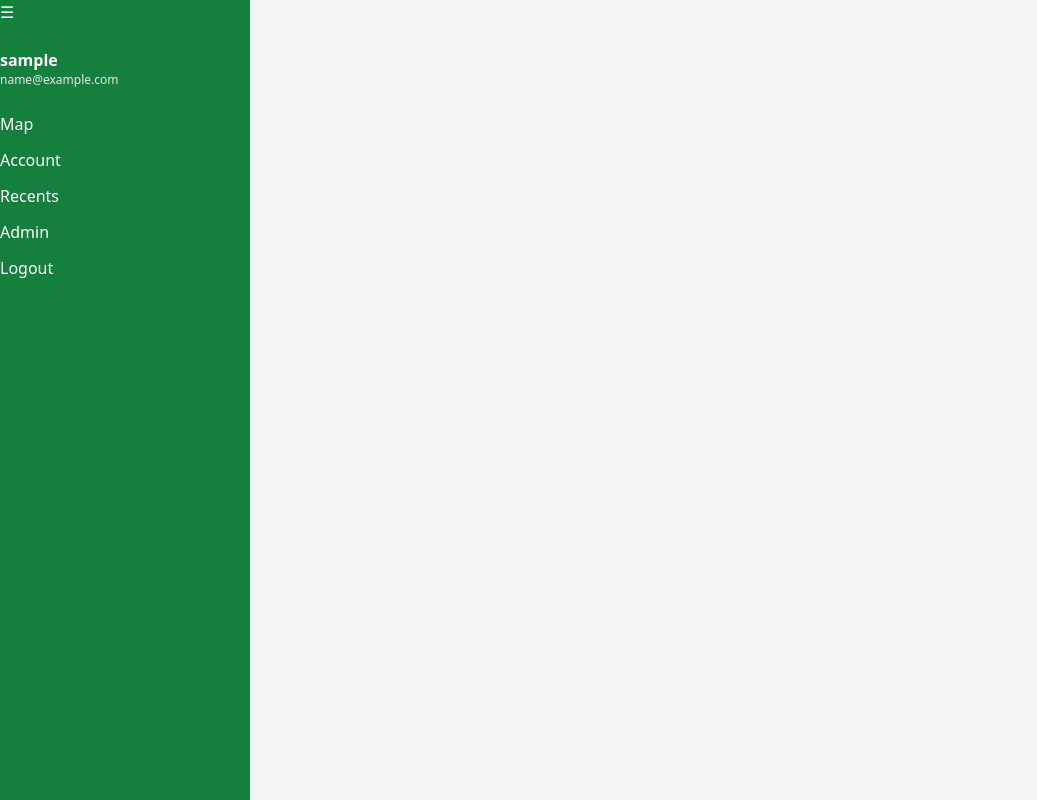
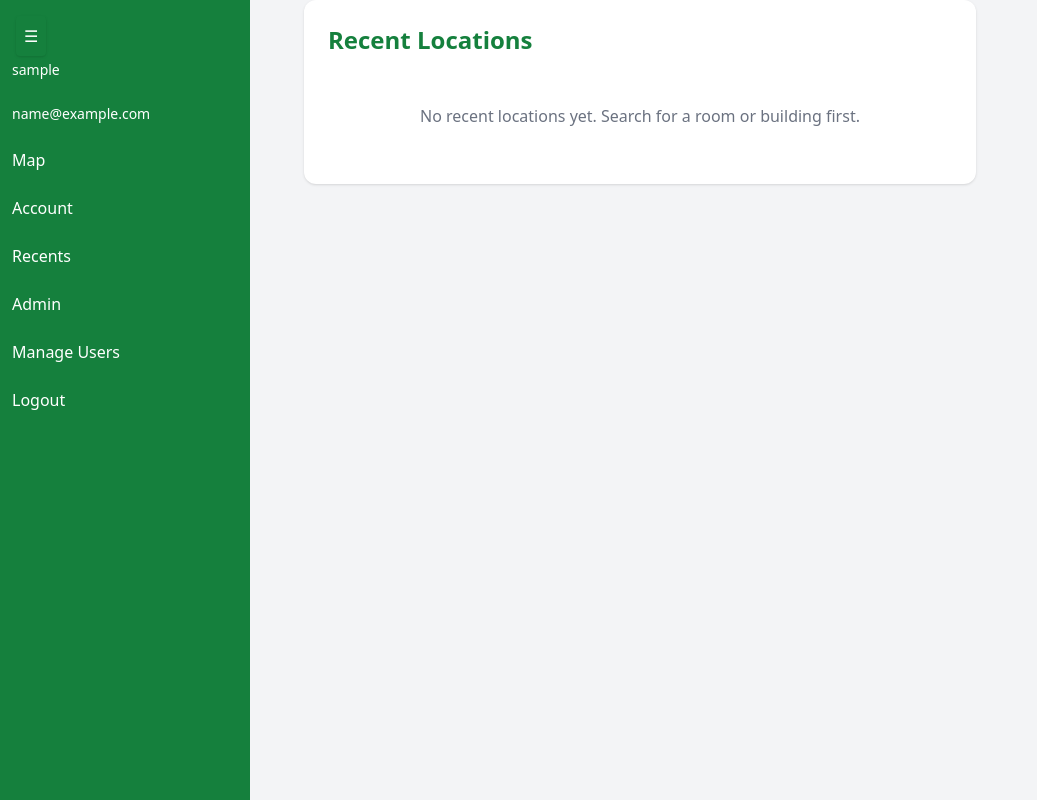
Before and after one commit to Breestellar/Tum-Room-Locator, a Flask app: page /recents in a window 1280 px wide. Shown: the whole page, without its empty margins (0-1037 px from the left). Run offline with Flask 3, Linux system fonts and the light colour scheme; the visitor is signed in with stand-in values (Sample User, id 1); tables that the repository leaves empty or names only in its code hold one stand-in row (values such as "Sample post"); some libraries are stand-ins or nearby versions.

Commit message:
fix(recents): correct localStorage key and redesign recent locations page

```diff
--- a/app.py
+++ b/app.py
@@ -1,14 +1,11 @@
-import re, random, email, smtplib
-from click import confirm
+import re, random
 from datetime import datetime, timedelta
+from functools import wraps
 from db import get_db
 from flask import Flask, flash, render_template, request, redirect, url_for, jsonify, session
-from flask_login import login_required
 from flask_mail import Mail, Message
 from itsdangerous import URLSafeTimedSerializer
 from werkzeug.security import check_password_hash, generate_password_hash
-
-import db
 
 app = Flask(__name__)
 app.secret_key = 'supersecretkey'
@@ -17,8 +14,8 @@
 app.config['MAIL_SERVER'] = 'smtp.gmail.com'
 app.config['MAIL_PORT'] = 587
 app.config['MAIL_USE_TLS'] = True
-app.config['MAIL_USERNAME'] = 'kausistella@gmail.com'
-app.config['MAIL_PASSWORD'] = 'erwa llfx ezyj khmp'
+app.config['MAIL_USERNAME'] = 'tumroomlocator@gmail.com'
+app.config['MAIL_PASSWORD'] = 'wvmj sszc amiz zkrd'
 app.config['MAIL_DEFAULT_SENDER'] = app.config['MAIL_USERNAME']
 
 mail = Mail(app)
@@ -44,8 +41,9 @@
 
 @app.context_processor
 def inject_user():
-    if 'user_id' not in session:
-        return dict(current_user={"is_authenticated": False})
+    user_id = session.get("user_id")
+    if not user_id:
+        return dict(current_user=None)
 
     conn = get_db()
     cursor = conn.cursor(dictionary=True)
@@ -112,6 +110,40 @@
 
     return render_template('register.html')
 
+#------------------------- LOGIN REQUIRED DECORATOR ------------------------#
+
+def login_required(f):
+    @wraps(f)
+    def decorated_function(*args, **kwargs):
+        if 'user_id' not in session:
+            flash('Please login first')
+            return redirect(url_for('login'))
+        return f(*args, **kwargs)
+    return decorated_function
+
+
+#------------------------- ADMIN REQUIRED DECORATOR ------------------------#
+
+def admin_required(f):
+    @wraps(f)
+    def decorated_function(*args, **kwargs):
+        if "user_id" not in session:
+            return redirect(url_for("login"))
+
+        conn = get_db()
+        cursor = conn.cursor(dictionary=True)
+        cursor.execute("SELECT role FROM users WHERE id=%s", (session["user_id"],))
+        user = cursor.fetchone()
+        cursor.close()
+        conn.close()
+
+        if not user or user['role'] != "admin":
+            flash("Unauthorized access", "danger")
+            return redirect(url_for("map"))
+
+        return f(*args, **kwargs)
+    return decorated_function
+
 
 #------------------------- LOGIN ------------------------#
 
@@ -135,7 +167,9 @@
         if user and check_password_hash(user['password'], password):
 
             session['user_id'] = user['id']
+            session['username'] = user['username']
             session['role'] = user['role']
+            session.permanent = True
 
             return redirect('/admin' if user['role'] == 'admin' else '/map')
 
@@ -143,9 +177,11 @@
 
     return render_template('login.html')
 
+
 #------------------------- ACCOUNT PAGE ------------------------#
 
 @app.route('/account')
+@login_required
 def account():
     if 'user_id' not in session:
         return redirect(url_for('login'))
@@ -155,6 +191,7 @@
 #------------------------- CHANGE EMAIL ------------------------#
 
 @app.route('/change-email', methods=['GET', 'POST'])
+@login_required
 def change_email():
     if 'user_id' not in session:
         return redirect(url_for('login'))
@@ -304,6 +341,7 @@
 #------------------------- CHANGE PASSWORD ------------------------#
 
 @app.route('/change-password', methods=['GET', 'POST'])
+@login_required
 def change_password():
     if 'user_id' not in session:
         return redirect(url_for('login'))
@@ -350,16 +388,14 @@
 @app.route('/logout')
 def logout():
     session.clear()
-    return redirect(url_for('home'))
+    return redirect(url_for('login'))
 
 
 #-------------------------- ADMIN DASHBOARD --------------------------#
 
 @app.route('/admin')
+@admin_required
 def admin():
-
-    if not require_admin():
-        return "Unauthorized", 403
 
     conn = get_db()
     cursor = conn.cursor(dictionary=True)
@@ -387,10 +423,8 @@
 #----------------------- ADD CAMPUS -----------------------#
 
 @app.route('/admin/add_campus', methods=['POST'])
+@admin_required
 def add_campus():
-
-    if not require_admin():
-        return "Unauthorized", 403
 
     name = request.form['name']
 
@@ -409,11 +443,8 @@
 #----------------------- ADD BUILDING -----------------------#
 
 @app.route('/admin/add_building', methods=['POST'])
+@admin_required
 def add_building():
-
-    if not require_admin():
-        return "Unauthorized", 403
-
     try:
         lat = float(request.form['latitude'])
         lng = float(request.form['longitude'])
@@ -447,10 +478,8 @@
 #----------------------- ADD ROOM -----------------------#
 
 @app.route('/admin/add_room', methods=['POST'])
+@admin_required
 def add_room():
-
-    if not require_admin():
-        return "Unauthorized", 403
 
     conn = get_db()
     cursor = conn.cursor()
@@ -475,10 +504,8 @@
 #-------------------------- DELETE BUILDING --------------------------#
 
 @app.route('/admin/delete_building', methods=['POST'])
+@admin_required
 def delete_building():
-
-    if not require_admin():
-        return "Unauthorized", 403
 
     building_id = request.form['id']
 
@@ -501,10 +528,8 @@
 #-------------------------- DELETE ROOM --------------------------#
 
 @app.route('/admin/delete_room', methods=['POST'])
+@admin_required
 def delete_room():
-
-    if not require_admin():
-        return "Unauthorized", 403
 
     room_id = request.form['id']
 
@@ -520,9 +545,104 @@
     return redirect('/admin')
 
 
+#-------------------------- MANAGE USERS --------------------------#
+
+@app.route('/manage_users')
+@admin_required
+def manage_users():
+    conn = get_db()
+    cursor = conn.cursor(dictionary=True)
+
+    cursor.execute("""
+        SELECT id, username, email, role, created_at
+        FROM users
+        ORDER BY created_at DESC
+    """)
+    users = cursor.fetchall()
+
+    cursor.execute("SELECT COUNT(*) AS total FROM users")
+    total_users = cursor.fetchone()['total']
+
+    cursor.execute("""
+        SELECT username, email, role, created_at
+        FROM users
+        ORDER BY created_at DESC
+        LIMIT 5
+    """)
+    recent_users = cursor.fetchall()
+
+    cursor.execute("""
+        SELECT location_name, COUNT(*) AS count
+        FROM searches
+        WHERE location_name IS NOT NULL AND location_name != ''
+        GROUP BY location_name
+        ORDER BY count DESC
+        LIMIT 5
+    """)
+    popular = cursor.fetchall()
+
+    cursor.close()
+    conn.close()
+
+    return render_template(
+        'manage_users.html',
+        users=users,
+        total_users=total_users,
+        recent_users=recent_users,
+        popular=popular
+    )
+
+#-------------------------- DELETE USER --------------------------#
+
+@app.route("/admin/delete_user", methods=["POST"])
+@login_required
+@admin_required
+def delete_user():
+    user_id = request.form.get("user_id")
+
+    if user_id:
+        if str(user_id) == str(session.get("user_id")):
+            flash("You cannot delete yourself", "danger")
+        else:
+            conn = get_db()
+            cursor = conn.cursor()
+            cursor.execute("DELETE FROM users WHERE id=%s", (user_id,))
+            conn.commit()
+            cursor.close()
+            conn.close()
+
+    return redirect(url_for("manage_users"))
+
+
+#-------------------------- TOGGLE ROLE --------------------------#
+
+@app.route("/admin/toggle_role", methods=["POST"])
+@login_required
+@admin_required
+def toggle_role():
+    user_id = request.form.get("user_id")
+    if user_id:
+        conn = get_db()
+        cursor = conn.cursor(dictionary=True)
+
+        cursor.execute("SELECT role FROM users WHERE id=%s", (user_id,))
+        user = cursor.fetchone()
+
+        if user:
+            new_role = "admin" if user["role"] == "user" else "user"
+            cursor.execute("UPDATE users SET role=%s WHERE id=%s", (new_role, user_id))
+            conn.commit()
+
+        cursor.close()
+        conn.close()
+
+    return redirect(url_for("manage_users"))
+
+
 #-------------------------- MAP VIEW --------------------------#
 
 @app.route('/map')
+@login_required
 def map_view():
     building_id = request.args.get('building_id')
     return render_template('map.html', building_id=building_id)
@@ -531,6 +651,7 @@
 #-------------------------- SEARCH API --------------------------#
 
 @app.route('/api/search')
+@login_required
 def search():
 
     query = request.args.get('q', '').lower().strip()
@@ -604,6 +725,7 @@
 
 #-------------------------- RECENTS PAGE --------------------------#
 @app.route('/recents')
+@login_required
 def recents():
     if 'user_id' not in session:
         return redirect(url_for('login'))
--- a/package.json
+++ b/package.json
@@ -6,5 +6,9 @@
     "commitizen": {
       "path": "./node_modules/cz-conventional-changelog"
     }
+  },
+  "dependencies": {
+    "@tailwindcss/cli": "^4.2.4",
+    "tailwindcss": "^4.2.4"
   }
 }
--- a/templates/base.html
+++ b/templates/base.html
@@ -13,46 +13,50 @@
 
 <div class="flex min-h-screen">
 
-    {% if current_user.is_authenticated %}
+    {% if 'user_id' in session %}
 
     <!-- SIDEBAR -->
     <div id="sidebar"
-        class="bg-green-700 text-white fixed md:relative h-screen z-50">
+        class="fixed top-0 left-0 h-screen w-64 bg-green-700 text-white z-[2000] transform -translate-x-full md:translate-x-0 transition">
 
-        <button onclick="toggleSidebar()" class="mb-6">
+        <button onclick="toggleSidebar()"
+            class="fixed top-4 left-4 z-[2100] bg-green-700 text-white p-2 rounded shadow">
         ☰
-        </button>
+        </button><br><br>
 
-        <div id="sidebarContent">
+
+        <div id="sidebarContent" class="p-3 space-y-3">
             <span class="label">
-                <p class="font-semibold">{{ current_user.username }}</p>
+                <p class="text-sm">{{ current_user.username }}</p><br>
             </span>
 
             <span class="label">
-                <p class="text-xs text-gray-200 mb-6">{{ current_user.email }}</p>
+                <p class="text-sm">{{ current_user.email }}</p><br>
             </span>
 
-            <nav class="flex flex-col gap-3">
             <span class="label">
-                    <a href="/map">Map</a>
+                <a href="/map">Map</a><br><br>
             </span>
             <span class="label">
-                    <a href="/account">Account</a>
+                <a href="/account">Account</a><br><br>
             </span>
             <span class="label">
-                    <a href="/recents">Recents</a>
+                <a href="/recents">Recents</a><br><br>
             </span>
 
             {% if current_user.role == 'admin' %}
                 <span class="label">
-                        <a href="/admin">Admin</a>
+                    <a href="/admin">Admin</a><br><br>
+                </span>
+                <span class="label">
+                    <a href="/manage_users">Manage Users</a><br><br>
                 </span>
             {% endif %}
 
             <span class="label">
-                    <a href="/logout">Logout</a>
+                <a href="/logout">Logout</a><br><br>
             </span>
-            </nav>
+
         </div>
 
     </div>
@@ -60,7 +64,8 @@
     {% endif %}
 
     <!-- MAIN -->
-    <div id="mainContent"  class="flex-1 p-4 md:ml-64">
+    <div id="mainContent"
+        class="flex-1 ml-0 md:ml-64 transition-all duration-300">
         {% block content %}{% endblock %}
     </div>
 
@@ -71,10 +76,21 @@
 
 function toggleSidebar() {
     const sidebar = document.getElementById('sidebar');
-    const content = document.getElementById('mainContent');
+    const main = document.getElementById('mainContent');
 
-    sidebar.classList.toggle('collapsed');
+    sidebar.classList.toggle('-translate-x-full');
+
+    if (window.innerWidth >= 768) {
+        main.classList.toggle('ml-64');
     }
+}
+
+document.addEventListener("DOMContentLoaded", () => {
+    const sidebar = document.getElementById('sidebar');
+    if (window.innerWidth < 768) {
+        sidebar.classList.add('collapsed');
+    }
+});
 </script>
 
 <style>
--- a/templates/map.html
+++ b/templates/map.html
@@ -2,10 +2,10 @@
 
 {% block content %}
 
-<div class="relative w-full h-[600px]">
+<div class="relative flex w-full h-screen">
 
     <!-- MAP -->
-    <div id="map" class="w-full h-full rounded-lg shadow z-0"></div>
+    <div id="map" class="w-full h-full z-0"></div>
 
     <!-- CONTROLS -->
     <div class="absolute top-4 left-1/2 transform -translate-x-1/2 w-[90%] md:w-[60%] z-[1100] flex gap-2">
--- a/templates/recents.html
+++ b/templates/recents.html
@@ -2,26 +2,51 @@
 
 {% block content %}
 
-<div class="p-4">
-
-    <h2 class="text-xl font-bold mb-4">Recent Locations</h2>
+<div class="max-w-2xl mx-auto bg-white p-6 rounded-xl shadow">
+    <h2 class="text-2xl font-bold text-green-700 mb-4">Recent Locations</h2>
 
     <div id="recentList" class="space-y-3"></div>
 
+    <p id="emptyState" class="hidden text-gray-500 text-center py-8">
+        No recent locations yet. Search for a room or building first.
+    </p>
 </div>
 
 <script>
 document.addEventListener("DOMContentLoaded", () => {
-    const recents = JSON.parse(localStorage.getItem("recents")) || [];
+    const recents = JSON.parse(localStorage.getItem("recentSearches")) || [];
     const list = document.getElementById("recentList");
+    const emptyState = document.getElementById("emptyState");
+
+    if (!recents.length) {
+        emptyState.classList.remove("hidden");
+        return;
+    }
 
     recents.forEach(item => {
         const div = document.createElement("div");
-        div.className = "p-3 bg-white shadow rounded";
+        div.className = "p-4 bg-gray-50 border rounded-lg hover:bg-gray-100 transition";
+
+        const title = item.roomName
+            ? `${item.roomName} (${item.name})`
+            : item.name;
+
+        const subtitle = item.roomName
+            ? `Room • Floor ${item.floor || "N/A"}`
+            : "Building";
 
         div.innerHTML = `
-            <h4 class="font-semibold">${item.name}</h4>
-            <p class="text-sm text-gray-500">${item.type}</p>
+            <div class="flex justify-between items-center gap-3">
+                <div>
+                    <h4 class="font-semibold text-gray-800">${title}</h4>
+                    <p class="text-sm text-gray-500">${subtitle}</p>
+                </div>
+
+                <a href="/map"
+                   class="bg-green-600 text-white px-3 py-1 rounded text-sm hover:bg-green-700">
+                    Open Map
+                </a>
+            </div>
         `;
 
         list.appendChild(div);
```
Also changed, not shown: static/js/map.js (+0 -12 lines), templates/manage_users.html (added, +99 -0 lines), package-lock.json, 2 other files. Lines whose indentation alone changed are shown as unchanged.
